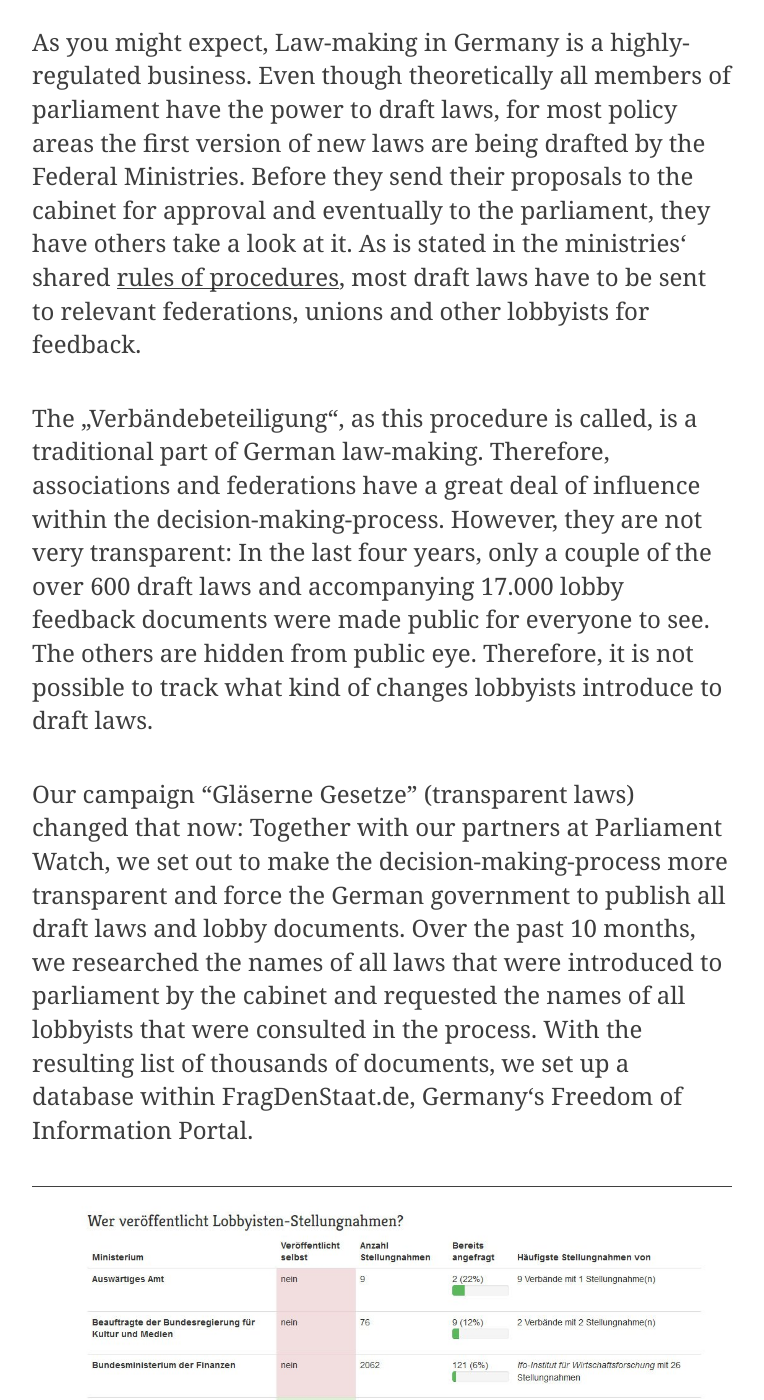
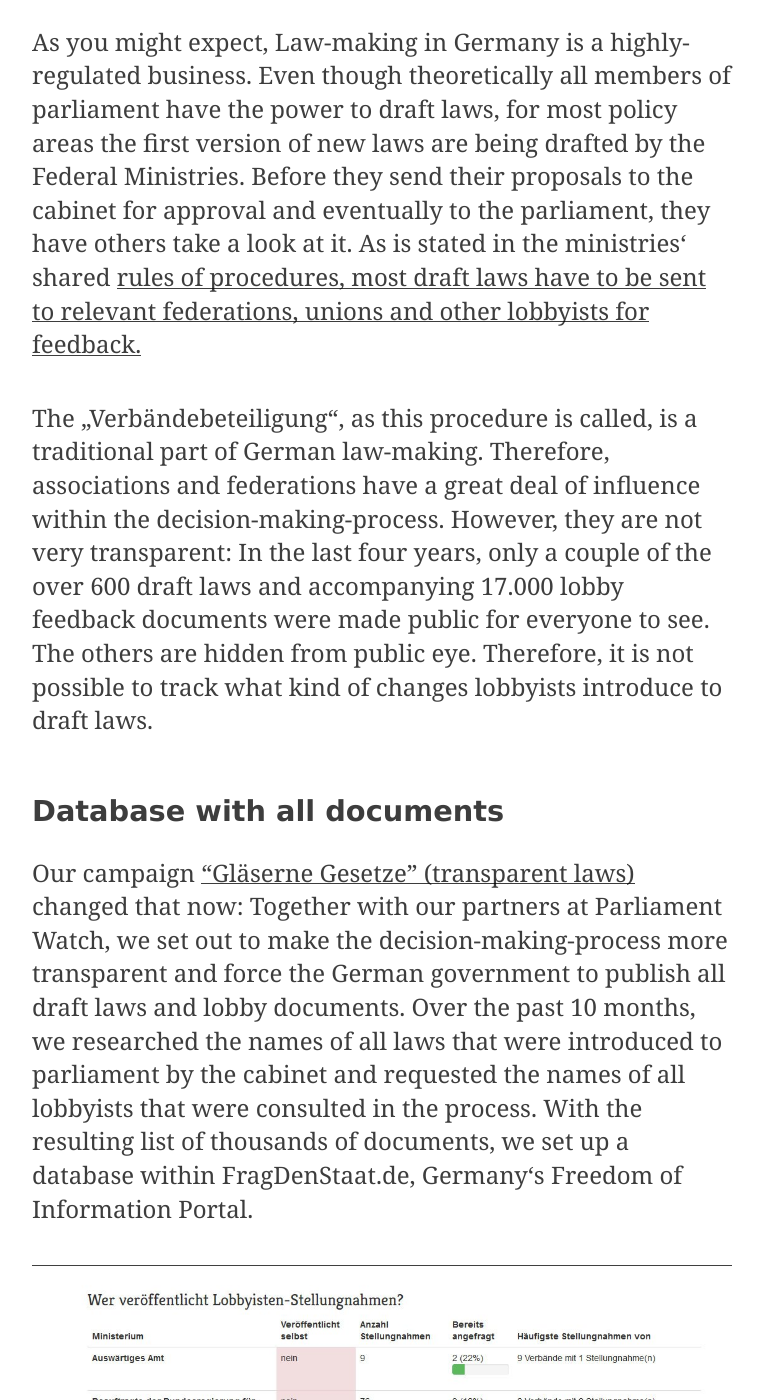
Before and after one commit to okfde/blog.fragdenstaat.de, a Jekyll site: the page built from _posts/2017/2017-07-17-lobby-documents.md, in a window 1280 px wide and 1400 px high, scrolled down 325 px. Shown: the whole window, without its empty margins (258-1022 px from the left). Built offline with Jekyll 4.4.1, drawn with Linux system fonts in a browser that asks for light colours; some of the changed text lies outside the part shown.

Commit message:
Update 2017-07-17-lobby-documents.md

```diff
--- a/_posts/2017/2017-07-17-lobby-documents.md
+++ b/_posts/2017/2017-07-17-lobby-documents.md
@@ -5,11 +5,13 @@ date: '2017-07-17T17:00:23+01:00'
 tags: [Transparency]
 ---
 
-As you might expect, Law-making in Germany is a highly-regulated business. Even though theoretically all members of parliament have the power to draft laws, for most policy areas the first version of new laws are being drafted by the Federal Ministries. Before they send their proposals to the cabinet for approval and eventually to the parliament, they have others take a look at it. As is stated in the ministries' shared [rules of procedures](http://www.verwaltungsvorschriften-im-internet.de/bsvwvbund_21072009_O11313012.htm), most draft laws have to be sent to relevant federations, unions and other lobbyists for feedback.
+As you might expect, Law-making in Germany is a highly-regulated business. Even though theoretically all members of parliament have the power to draft laws, for most policy areas the first version of new laws are being drafted by the Federal Ministries. Before they send their proposals to the cabinet for approval and eventually to the parliament, they have others take a look at it. As is stated in the ministries' shared <a href="http://www.verwaltungsvorschriften-im-internet.de/bsvwvbund_21072009_O11313012.htm">rules of procedures, most draft laws have to be sent to relevant federations, unions and other lobbyists for feedback.
 
 The "Verbändebeteiligung", as this procedure is called, is a traditional part of German law-making. Therefore, associations and federations have a great deal of influence within the decision-making-process. However, they are not very transparent: In the last four years, only a couple of the over 600 draft laws and accompanying 17.000 lobby feedback documents were made public for everyone to see. The others are hidden from public eye. Therefore, it is not possible to track what kind of changes lobbyists introduce to draft laws.
 
-Our campaign “Gläserne Gesetze” (transparent laws) changed that now: Together with our partners at Parliament Watch, we set out to make the decision-making-process more transparent and force the German government to publish all draft laws and lobby documents. Over the past 10 months, we researched the names of all laws that were introduced to parliament by the cabinet and requested the names of all lobbyists that were consulted in the process. With the resulting list of thousands of documents, we set up a database within FragDenStaat.de, Germany's Freedom of Information Portal.
+<h3>Database with all documents</h3>
+
+Our campaign <a href="https://fragdenstaat.de/gesetze/">“Gläserne Gesetze” (transparent laws)</a> changed that now: Together with our partners at Parliament Watch, we set out to make the decision-making-process more transparent and force the German government to publish all draft laws and lobby documents. Over the past 10 months, we researched the names of all laws that were introduced to parliament by the cabinet and requested the names of all lobbyists that were consulted in the process. With the resulting list of thousands of documents, we set up a database within FragDenStaat.de, Germany's Freedom of Information Portal.
 
 <img src="https://raw.githubusercontent.com/okfde/blog.fragdenstaat.de/gh-pages/img/lobby.jpg">
 
```
Also changed, not shown: other parts of _posts/2017/2017-07-17-lobby-documents.md (+4 -2 lines).
